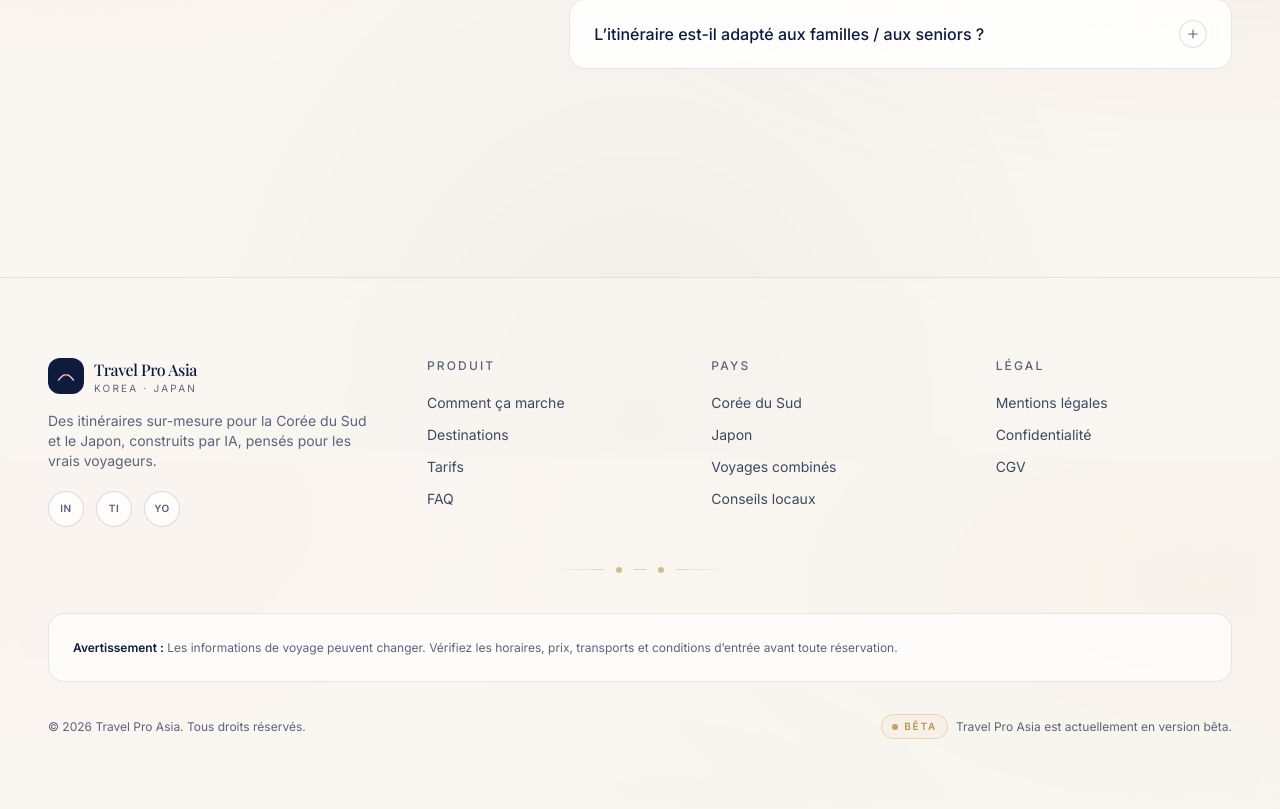
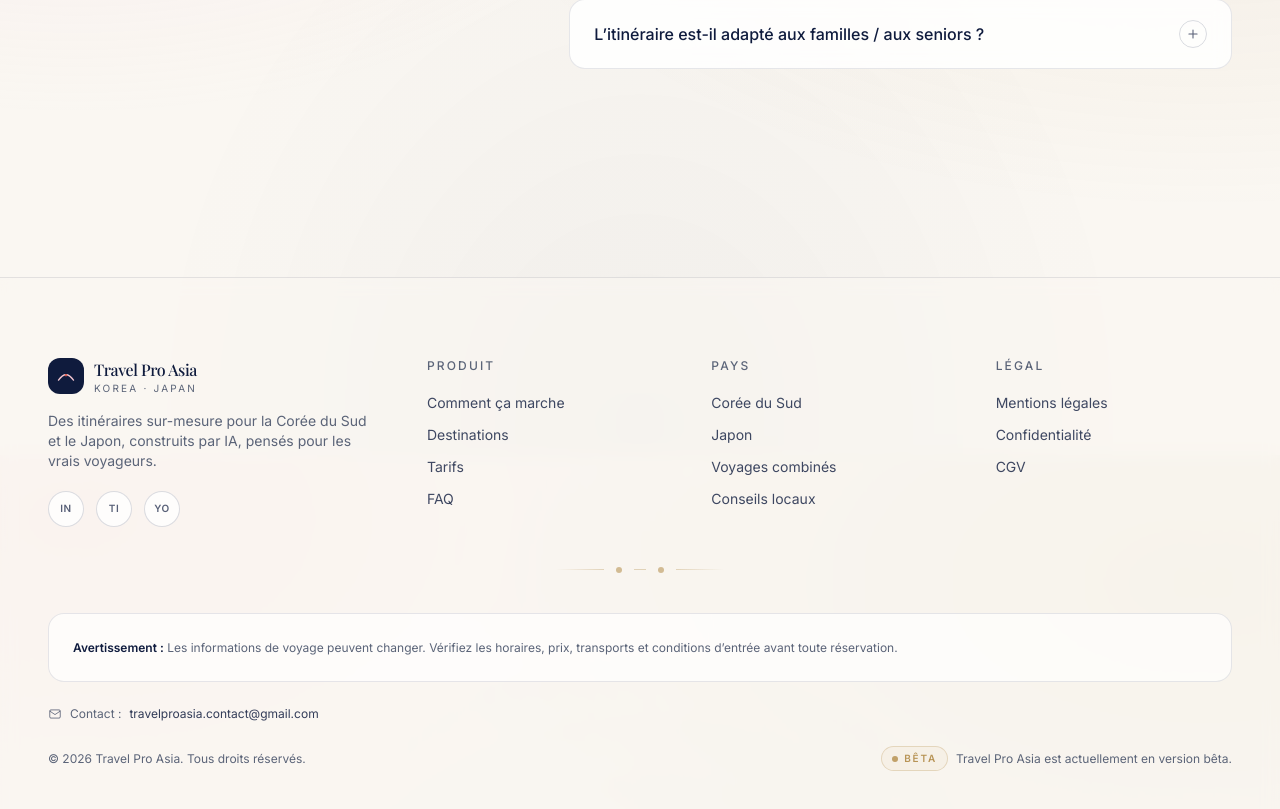
Before and after one commit to Pezz1313/travel-pro-asia, a React (Vite) app: page / in a window 1280 px wide. Shown: the part 5945-6754 px from the top of the page. Built offline with nearby package versions, Linux system fonts and the light colour scheme; a web font is replaced by a local one.

Commit message:
Add official contact email

```diff
--- a/src/components/Footer.jsx
+++ b/src/components/Footer.jsx
@@ -65,7 +65,22 @@ export default function Footer() {
           transports et conditions d’entrée avant toute réservation.
         </div>
 
-        <div className="mt-8 flex flex-col items-start justify-between gap-3 sm:flex-row sm:items-center">
+        {/* Contact line — discrete, with mailto */}
+        <div className="mt-6 flex flex-wrap items-center gap-2 text-xs text-muted">
+          <svg viewBox="0 0 24 24" className="h-3.5 w-3.5 text-navy/60" aria-hidden="true">
+            <rect x="3" y="5" width="18" height="14" rx="2" stroke="currentColor" strokeWidth="1.6" fill="none" />
+            <path d="M3 7l9 6 9-6" stroke="currentColor" strokeWidth="1.6" fill="none" strokeLinejoin="round" />
+          </svg>
+          <span>Contact :</span>
+          <a
+            href="mailto:travelproasia.contact@gmail.com"
+            className="text-navy/85 transition-colors hover:text-navy hover:underline"
+          >
+            travelproasia.contact@gmail.com
+          </a>
+        </div>
+
+        <div className="mt-6 flex flex-col items-start justify-between gap-3 sm:flex-row sm:items-center">
           <p className="text-xs text-muted">
             © {new Date().getFullYear()} Travel Pro Asia. Tous droits réservés.
           </p>
```
